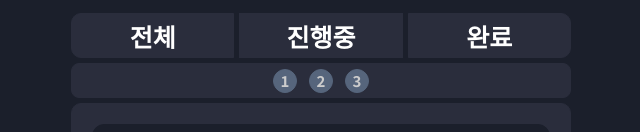
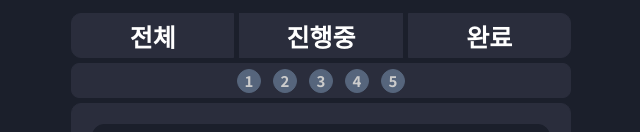
Before and after one commit to mulmer663/react-study, a React (Create React App) app: page / in a window 1280 px wide. Shown: the part 237-369 px from the top of the page, without its empty margins (319-959 px from the left). Built offline with nearby package versions, Linux system fonts and the light colour scheme; a web font is replaced by a local one.

Commit message:
2week 커밋4

```diff
--- a/src/week2/area/PageArea.tsx
+++ b/src/week2/area/PageArea.tsx
@@ -20,6 +20,8 @@ const PageArea = ({ $gridArea}: gridArea) => {
             <PageButton $isCurrentPage={false} pageNum={1}></PageButton>
             <PageButton $isCurrentPage={false} pageNum={2}></PageButton>
             <PageButton $isCurrentPage={false} pageNum={3}></PageButton>
+            <PageButton $isCurrentPage={false} pageNum={4}></PageButton>
+            <PageButton $isCurrentPage={false} pageNum={5}></PageButton>
         </SPageArea>
     );
 }
```
